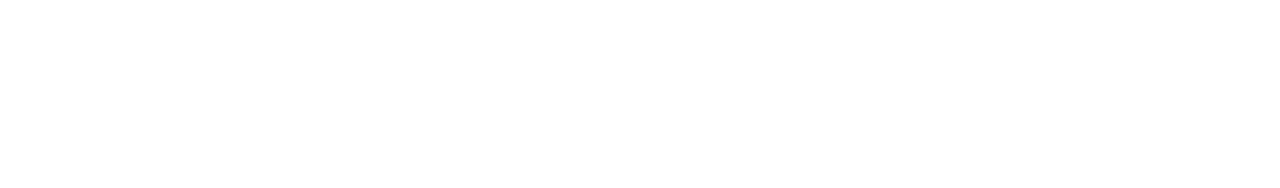
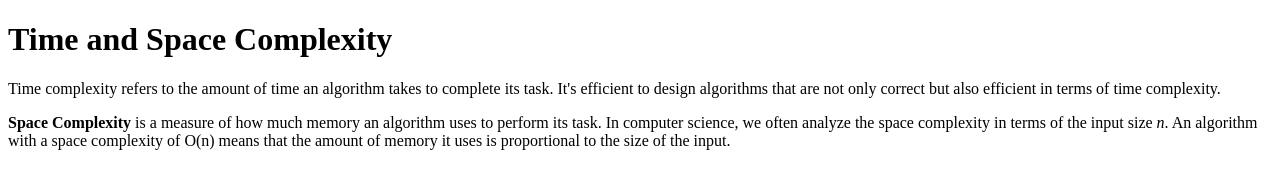
Before and after one commit to acciojob/time-and-space-complexity-Ravisupreme-15, a website: page main.html in a window 1280 px wide. Drawn offline with Linux system fonts and the light colour scheme.

Commit message:
created a submission

```diff
--- a/main.html
+++ b/main.html
@@ -10,6 +10,10 @@
 	<!-- the entire body must be written by student -->
     <script type="text/javascript" src="./script.js">
 </script>
+    <h1>Time and Space Complexity</h1>
+
+	 <p>Time complexity refers to the amount of time an algorithm takes to complete its task. It's efficient to design algorithms that are not only correct but also efficient in terms of time complexity.</p>
+  <p><b>Space Complexity</b> is a measure of how much memory an algorithm uses to perform its task. In computer science, we often analyze the space complexity in terms of the input size <em>n</em>. An algorithm with a space complexity of O(n) means that the amount of memory it uses is proportional to the size of the input.</p>
 
 </body>
 
```
